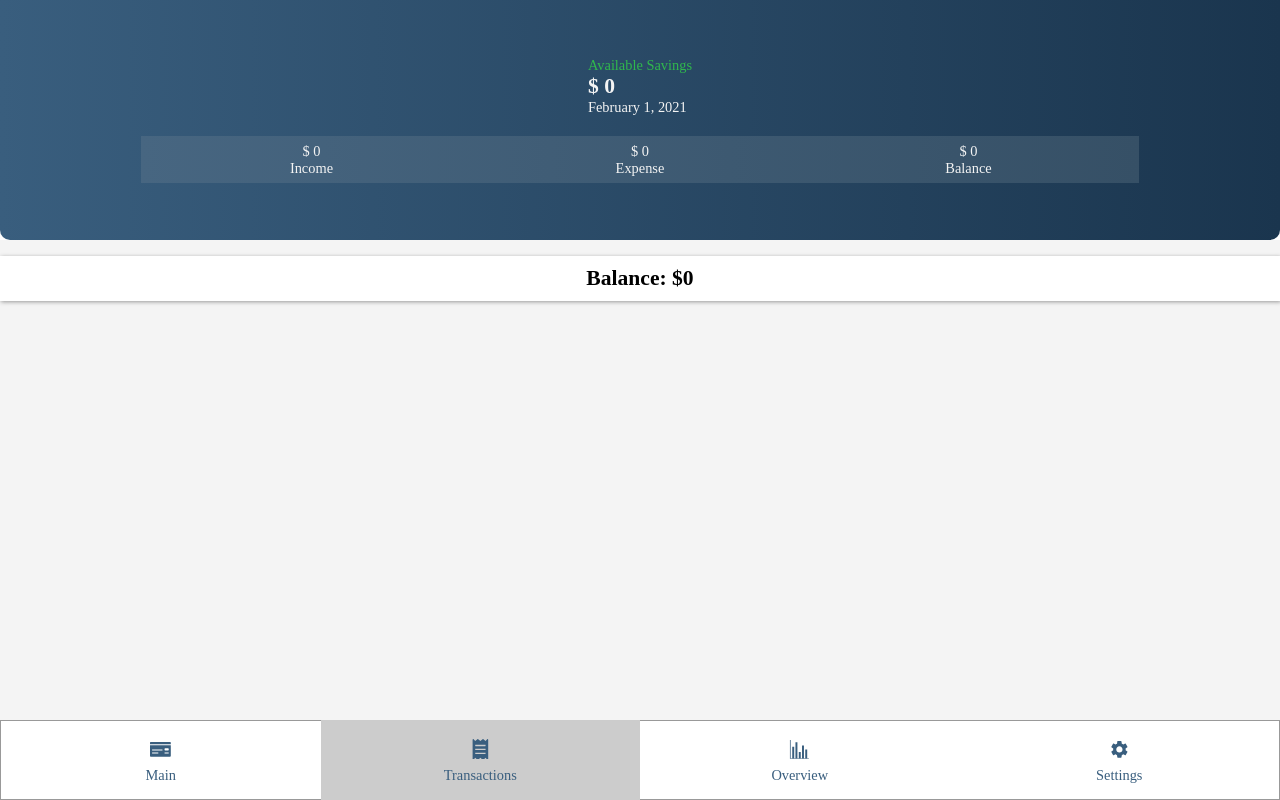
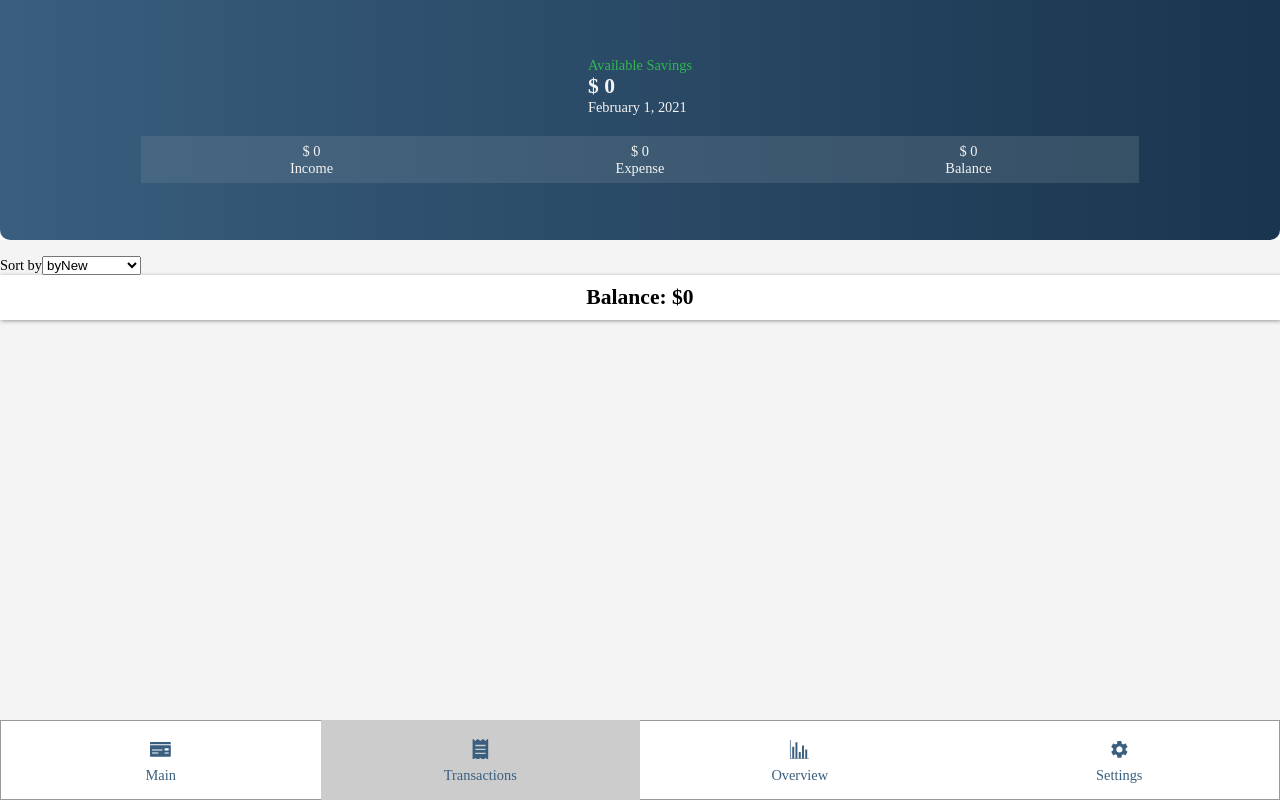
Before and after one commit to Jay906/ExpenseTracker2, a React (Create React App) app: page /transactions in a window 1280 px wide. Built offline with nearby package versions, Linux system fonts and the light colour scheme.

Commit message:
added sorting feature to transactions page

```diff
--- /dev/null
+++ b/src/components/Select.js
@@ -0,0 +1,21 @@
+import React from "react";
+
+function Select({ title, options, value, handleChange }) {
+  console.log(options, value);
+  return (
+    <>
+      <label htmlFor="select">{title}</label>
+      <select value={value} onChange={(e) => handleChange(e)}>
+        {options.map((option, index) => {
+          return (
+            <option value={option} key={index}>
+              {option}
+            </option>
+          );
+        })}
+      </select>
+    </>
+  );
+}
+
+export default Select;
--- a/src/pages/Transactions.js
+++ b/src/pages/Transactions.js
@@ -1,16 +1,53 @@
-import React, { useContext } from "react";
+import React, { useContext, useState } from "react";
 import { DataContext } from "../components/context";
 import { SingleItemContainer } from "../styled-component/styled-components";
+import Select from "../components/Select";
 
 function Transactions() {
+  const [sortingType, setSortingType] = useState({
+    byNew: true,
+    byOld: false,
+    incomeFirst: false,
+    expenseFirst: false,
+  });
+  const handleChange = (e) => {
+    const tempObj = { ...sortingType };
+    for (let key in tempObj) {
+      tempObj[key] = false;
+    }
+    tempObj[e.target.value] = true;
+    setSortingType(tempObj);
+  };
   const context = useContext(DataContext);
   const { state, balance, currency } = context;
   const { incomes, expenses } = state;
   const all = [...incomes, ...expenses];
-  const sorted = all.sort((a, b) => new Date(b.date) - new Date(a.date));
-  console.log(incomes);
+  const sorted = (() => {
+    const { byNew, byOld, incomeFirst, expenseFirst } = sortingType;
+    if (byNew) {
+      return all.sort((a, b) => new Date(b.date) - new Date(a.date));
+    } else if (byOld) {
+      return all.sort((a, b) => new Date(a.date) - new Date(b.date));
+    } else if (incomeFirst) {
+      return [...incomes, ...expenses];
+    } else if (expenseFirst) {
+      return [...expenses, ...incomes];
+    }
+  })();
+  const sortingOptions = Object.keys(sortingType);
+  const value = (() => {
+    for (let key in sortingType) {
+      if (sortingType[key]) return key;
+    }
+  })();
   return (
     <SingleItemContainer>
+      <Select
+        title="Sort by"
+        value={value}
+        options={sortingOptions}
+        handleChange={handleChange}
+      />
       <h2 className="single-item-header text-center">
         Balance: {currency.value}
         {balance}
@@ -26,7 +63,7 @@ function Transactions() {
             <div>{item.desc}</div>
             <div className="text-center">{item.amount}</div>
             <div className="text-center">
-              {new Date(item.date).toDateString()}
+              {new Date(item.date).toISOString()}
             </div>
           </div>
         </div>
```
Also changed, not shown: 1 other file (tests, documents, lock files or other folders).
